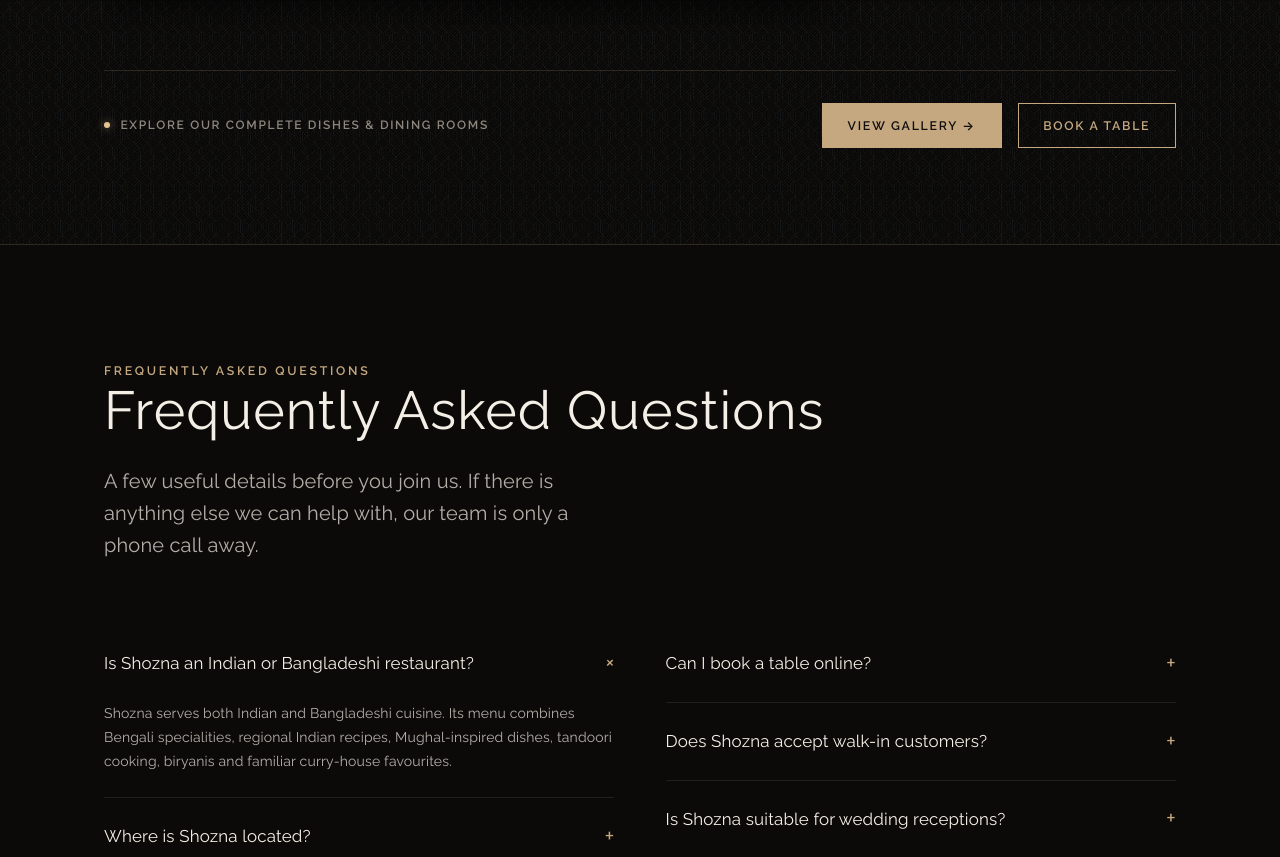
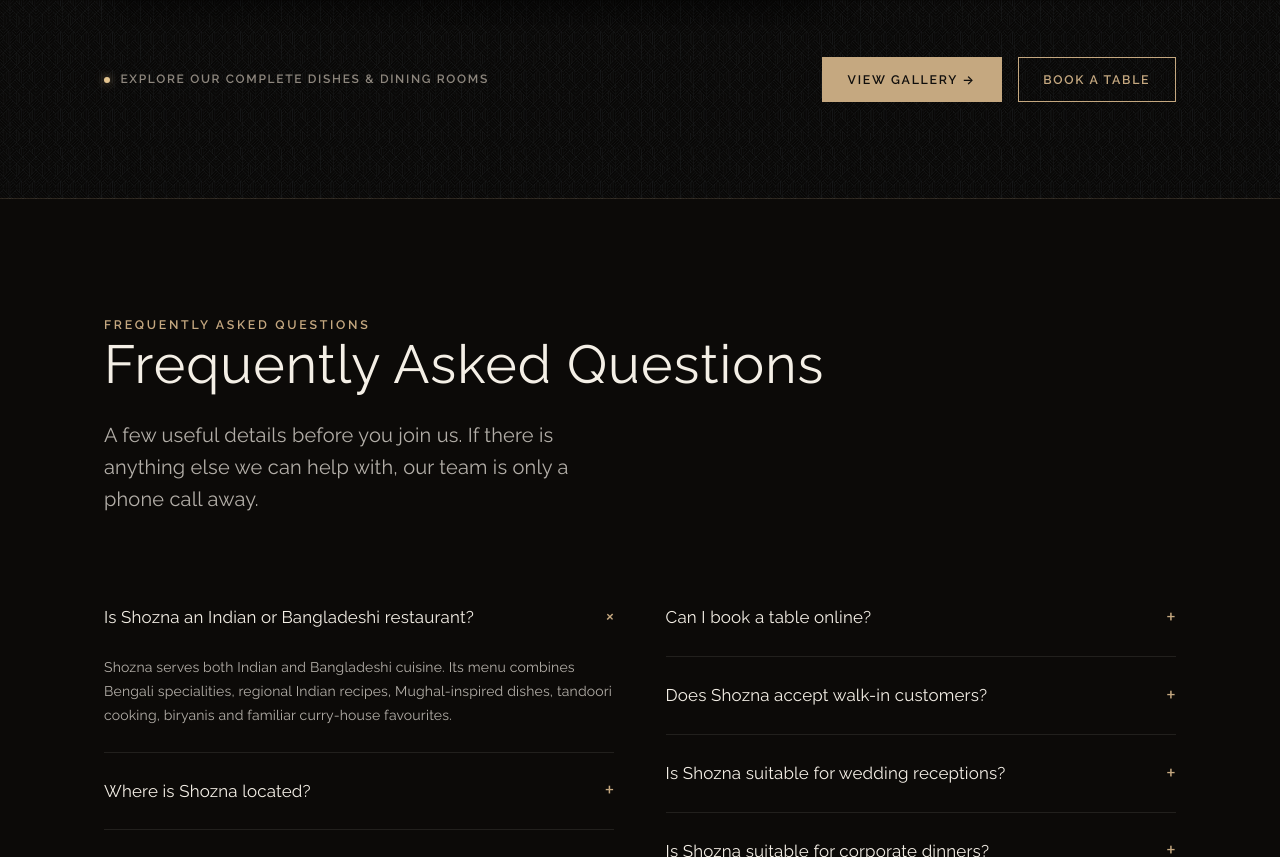
Before and after one commit to rokibulchefonline-beep/Shozna, a plain HTML site: page index.html in a window 1280 px wide. Shown: the part 6623-7480 px from the top of the page. Drawn offline with Linux system fonts and the light colour scheme.

Commit message:
feat: remove horizontal divider hairline from culinary gallery footer

```diff
--- a/css/site.css
+++ b/css/site.css
@@ -2889,14 +2889,13 @@
 }
 
 .food-gallery-footer {
-  margin-top: clamp(2rem, 3.5vw, 3rem);
+  margin-top: clamp(1.5rem, 2.5vw, 2.25rem);
   display: flex;
   justify-content: space-between;
   align-items: center;
   flex-wrap: wrap;
   gap: 1.5rem;
-  padding-top: 2rem;
-  border-top: 1px solid rgba(197, 168, 128, 0.18);
+  border-top: none;
 }
 
 .food-gallery-footer__badge {
```
